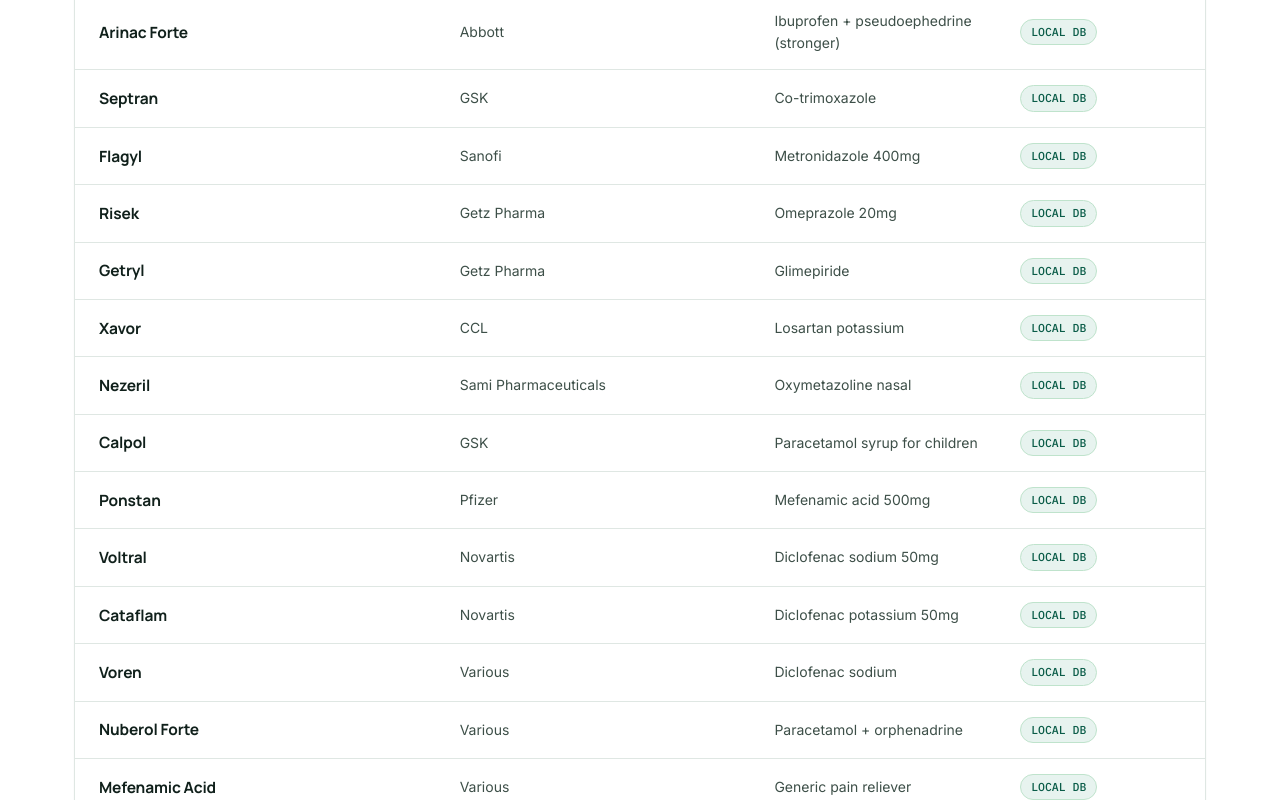
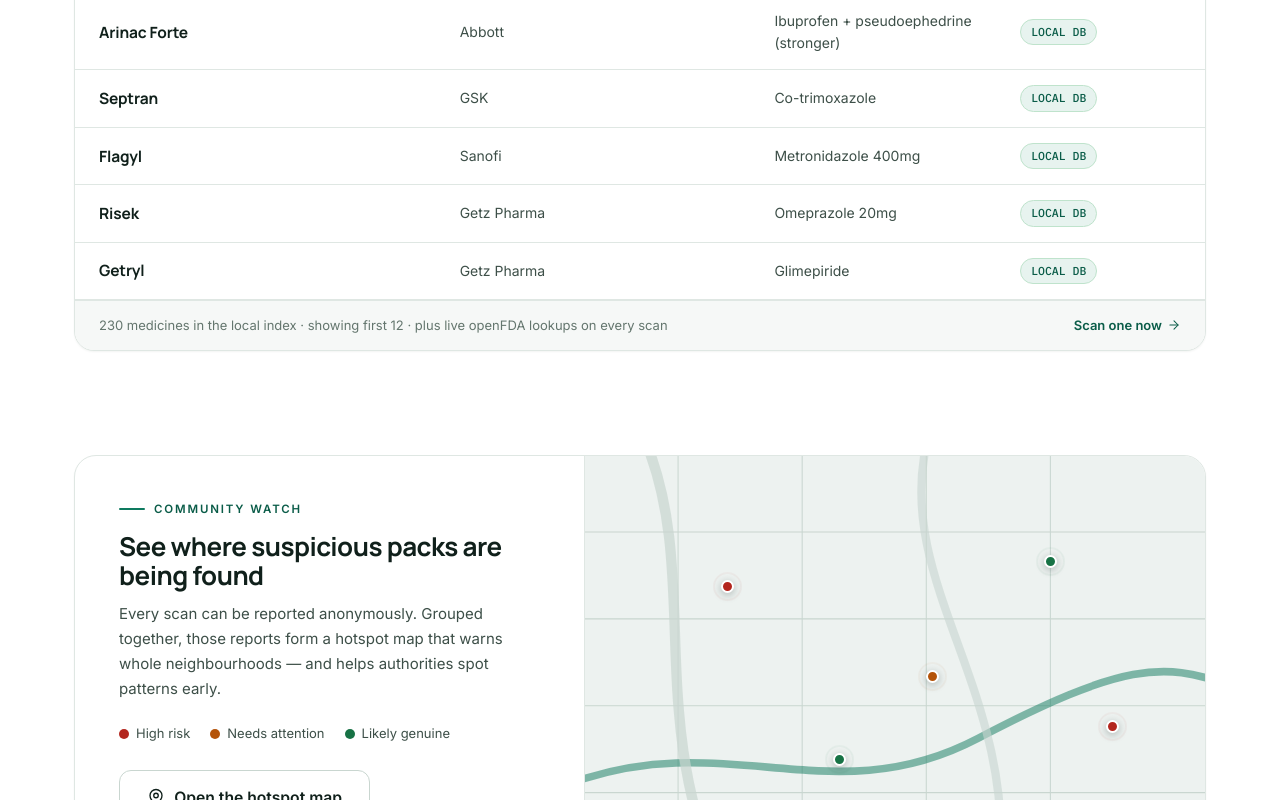
Before and after one commit to Muhammad-Ahmad-CO/medilens, a Next.js app: page / in a window 1280 px wide. Shown: the part 5839-6639 px from the top of the page. Built offline with nearby package versions, Linux system fonts and the light colour scheme.

Commit message:
Show only first 12 drugs in the list
Limit displayed drugs to the first 12 and update count message.

```diff
--- a/app/page.tsx
+++ b/app/page.tsx
@@ -255,7 +255,7 @@
                 <span className="h-form">Details</span>
                 <span className="h-src">Source</span>
               </div>
-              {LOCAL_DRUGS.map((d) => (
+              {LOCAL_DRUGS.slice(0, 12).map((d) => (
                 <div className="med-row" key={d.name}>
                   <span className="name">{d.name}</span>
                   <span className="mfr">{d.manufacturer}</span>
@@ -265,7 +265,7 @@
               ))}
               <div className="med-foot">
                 <span>
-                  {LOCAL_DRUGS.length} medicines in the local index · plus live
+                  {LOCAL_DRUGS.length} medicines in the local index · showing first 12 · plus live
                   openFDA lookups on every scan
                 </span>
                 <a href="/scan" style={{ color: "var(--accent-strong)", fontWeight: 600, textDecoration: "none", display: "inline-flex", alignItems: "center", gap: 5 }}>
```
